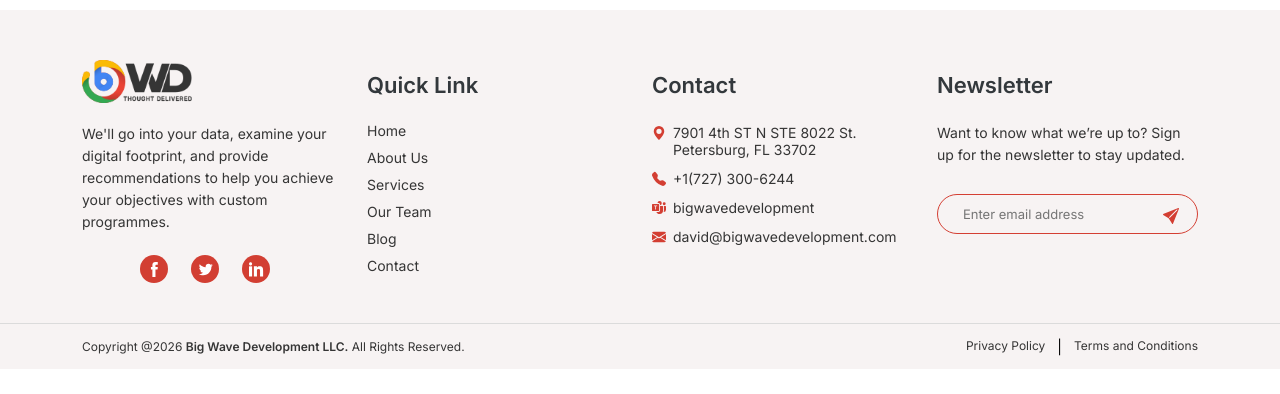
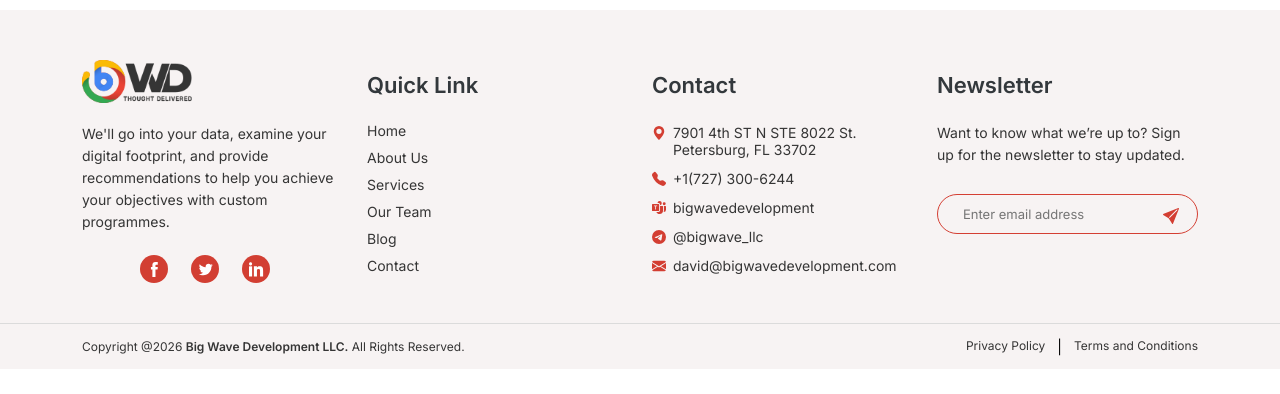
Before and after one commit to soidul7/bwd, a Vue app: page /footer in a window 1280 px wide. Shown: the part 200-594 px from the top of the page. Built offline with nearby package versions, Linux system fonts and the light colour scheme; a web font is replaced by a local one; what the-storages would draw is missing.

Commit message:
issue fixing

```diff
--- a/src/views/FooTer.vue
+++ b/src/views/FooTer.vue
@@ -81,7 +81,7 @@
                   </svg>+1(727) 300-6244</a>
                 </li>
                 <li>
-                  <a href="mailto:bigwavedevelopment">
+                  <a href="https://teams.microsoft.com/l/chat/0/0?users=bigwavedevelopment@gmail.com" target="_blank">
 
 
                     <svg xmlns="http://www.w3.org/2000/svg" width="16" height="16" fill="currentColor" class="bi bi-microsoft-teams" viewBox="0 0 16 16">
@@ -89,6 +89,15 @@
                       <path d="M.682 3.349h6.822c.377 0 .682.305.682.682v6.822a.68.68 0 0 1-.682.682H.682A.68.68 0 0 1 0 10.853V4.03c0-.377.305-.682.682-.682Zm5.206 2.596v-.72h-3.59v.72h1.357V9.66h.87V5.945z"/>
                     </svg>
                     bigwavedevelopment</a>
+                </li>
+                <li>
+                  <a href="https://t.me/bigwave_llc" target="_blank">
+
+
+                    <svg xmlns="http://www.w3.org/2000/svg" width="16" height="16" fill="currentColor" class="bi bi-telegram" viewBox="0 0 16 16">
+                      <path d="M16 8A8 8 0 1 1 0 8a8 8 0 0 1 16 0M8.287 5.906q-1.168.486-4.666 2.01-.567.225-.595.442c-.03.243.275.339.69.47l.175.055c.408.133.958.288 1.243.294q.39.01.868-.32 3.269-2.206 3.374-2.23c.05-.012.12-.026.166.016s.042.12.037.141c-.03.129-1.227 1.241-1.846 1.817-.193.18-.33.307-.358.336a8 8 0 0 1-.188.186c-.38.366-.664.64.015 1.088.327.216.589.393.85.571.284.194.568.387.936.629q.14.092.27.187c.331.236.63.448.997.414.214-.02.435-.22.547-.82.265-1.417.786-4.486.906-5.751a1.4 1.4 0 0 0-.013-.315.34.34 0 0 0-.114-.217.53.53 0 0 0-.31-.093c-.3.005-.763.166-2.984 1.09"/>
+                    </svg>
+                    @bigwave_llc</a>
                 </li>
                 <li>
                   <a href="mailto:david@bigwavedevelopment.com"><svg xmlns="http://www.w3.org/2000/svg" width="16" height="16" fill="currentColor" class="bi bi-envelope-fill" viewBox="0 0 16 16">
--- a/vue.config.js
+++ b/vue.config.js
@@ -3,18 +3,18 @@
 //   transpileDependencies: true
 // })
 
+// const { defineConfig } = require('@vue/cli-service')
+// module.exports = defineConfig({
+//   transpileDependencies: true,
+//   publicPath: process.env.NODE_ENV === 'production'
+//     ? '/'
+//     : '/'
+// })
+
+
 const { defineConfig } = require('@vue/cli-service')
+
 module.exports = defineConfig({
   transpileDependencies: true,
-  publicPath: process.env.NODE_ENV === 'production'
-    ? '/'
-    : '/'
+  publicPath: '/bwd-new/'
 })
-
-
-// const { defineConfig } = require('@vue/cli-service')
-
-// module.exports = defineConfig({
-//   transpileDependencies: true,
-//   publicPath: '/bwd-new/'
-// })
```
